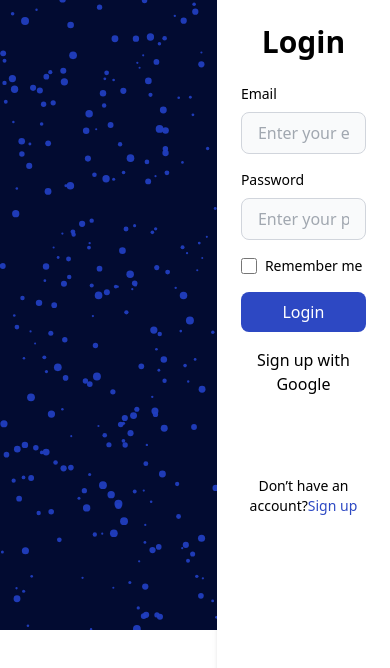
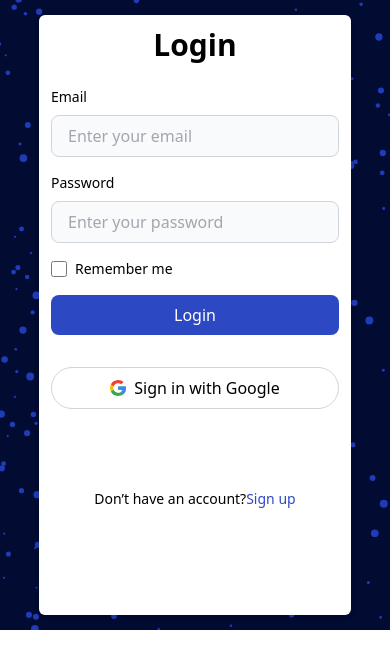
Before and after one commit to Zee34-dude/Social-Media-App, a React (Vite) app: page / in a window 390 px wide. Shown: the top 668 px of the page. Built offline with nearby package versions, Linux system fonts and the light colour scheme; no server answers.

Commit message:
minor fix

```diff
--- a/src/App.css
+++ b/src/App.css
@@ -27,3 +27,10 @@ opacity: 1;
     transform: rotate(360deg);
   }
 }
+/* styles.css */
+@media (max-width: 600px) {
+  .edit-login {
+    @apply absolute top-1/2 left-1/2 -translate-x-1/2 -translate-y-1/2 w-[80%] h-[600px] rounded-[6px];
+    padding: 12px;
+  }
+}
--- a/src/pages/Login.tsx
+++ b/src/pages/Login.tsx
@@ -8,6 +8,7 @@ import { useContext } from "react";
 import { addDoc, collection, getDocs, query, where } from "firebase/firestore";
 import { generateRandomId } from "../Components/RandomId";
 import DatabaseLandingAnimation from "../Components/LandingPageAnimation";
+import googleImage from '../assets/google.bc5e59cc.svg'
 export const Login = () => {
   const navigate = useNavigate()
   const { user, setIsOpen } = useContext(UserContext)
@@ -20,7 +21,7 @@ export const Login = () => {
     try {
       const result = await signInWithPopup(auth, Provider);
       const q = query(docRef, where('userId', '==', result.user.uid))
-      const docs=await getDocs(q)
+      const docs = await getDocs(q)
       if (docs.empty) {
         await addDoc(collection(db, 'user'), {
           userId: result.user?.uid,
@@ -44,16 +45,23 @@ export const Login = () => {
 
     <div className="h-[630px] text-black">
       {!user && <div className="flex min-h-screen  h-full w-full">
-       <DatabaseLandingAnimation/>
-        <div className="w-[70%] h-full p-6 bg-[#ffffff] shadow-md  ">
+        <DatabaseLandingAnimation />
+        <div className=" edit-login min-[600px]:w-[70%] h-full p-6 bg-[#ffffff] shadow-md  ">
           <h2 className="mb-6 text-3xl font-bold text-center ">
             Login
           </h2>
           <Form />
-          <button className="w-full pt-4" onClick={signInPopup}>Sign up with Google</button>
+          <button className="w-full py-2 border-1 hover:border-blue-500
+          hover:text-blue-500 mt-8 border-gray-300 flex justify-center items-center
+           rounded-3xl gap-2 transition-colors " onClick={signInPopup}>
+            <img src={googleImage} alt="" />
+            Sign in with Google
+          </button>
           <p className="mt-20 text-sm text-center  ">
             Don’t have an account?
-            <button onClick={() => { navigate('/register') }} className="text-[#213ec0f1] hover:underline">
+            <button onClick={() => { navigate('/register') }}
+              className="text-[#213ec0f1] hover:underline
+            ">
               Sign up
             </button>
           </p>
--- a/src/pages/Register.tsx
+++ b/src/pages/Register.tsx
@@ -11,7 +11,7 @@ export const Register = () => {
   return (
     <div className="relative">
       <DatabaseLandingAnimation/>
-        <div className="w-full max-w-sm p-6 bg-white absolute text-black rounded-lg shadow-md top-10 left-[35%]">
+        <div className="w-full max-w-sm p-6 bg-white absolute text-black rounded-lg shadow-md top-1/2 left-1/2 -translate-x-1/2 -translate-y-1/2 max-[600px]:w-[80%]">
           <h2 className="mb-6 text-3xl font-bold text-center  ">
             Sign up
           </h2>
```
Also changed, not shown: src/assets/google.bc5e59cc.svg (added).
